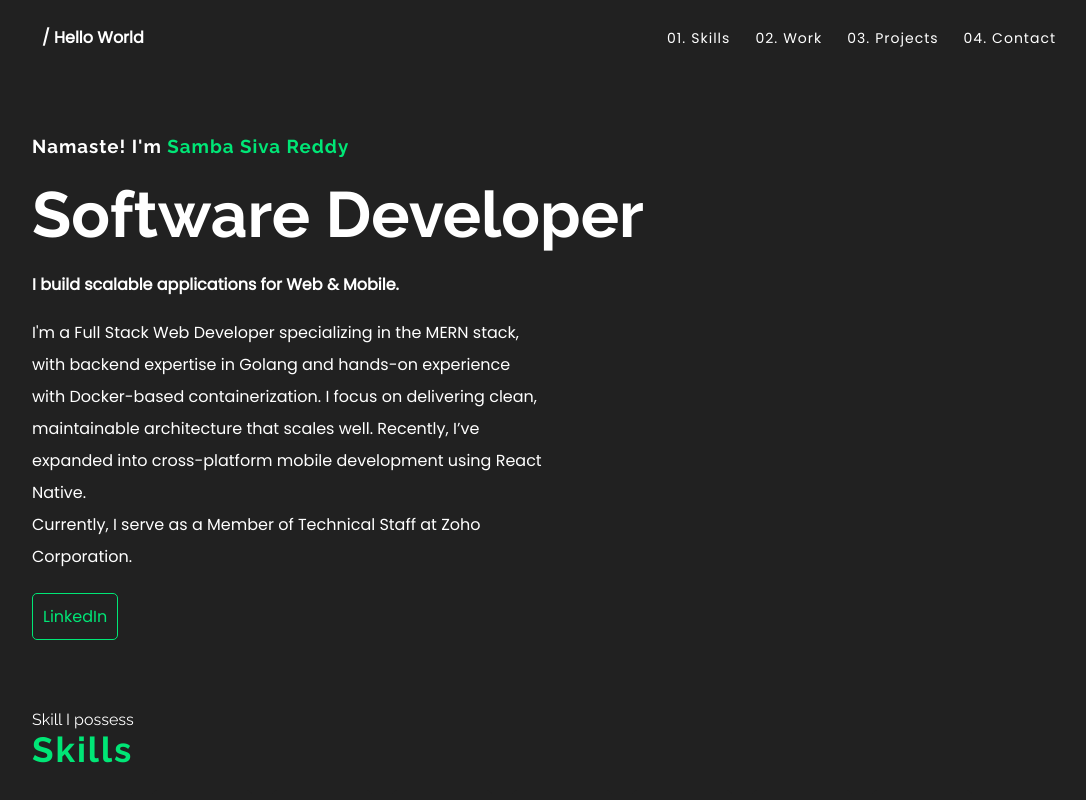
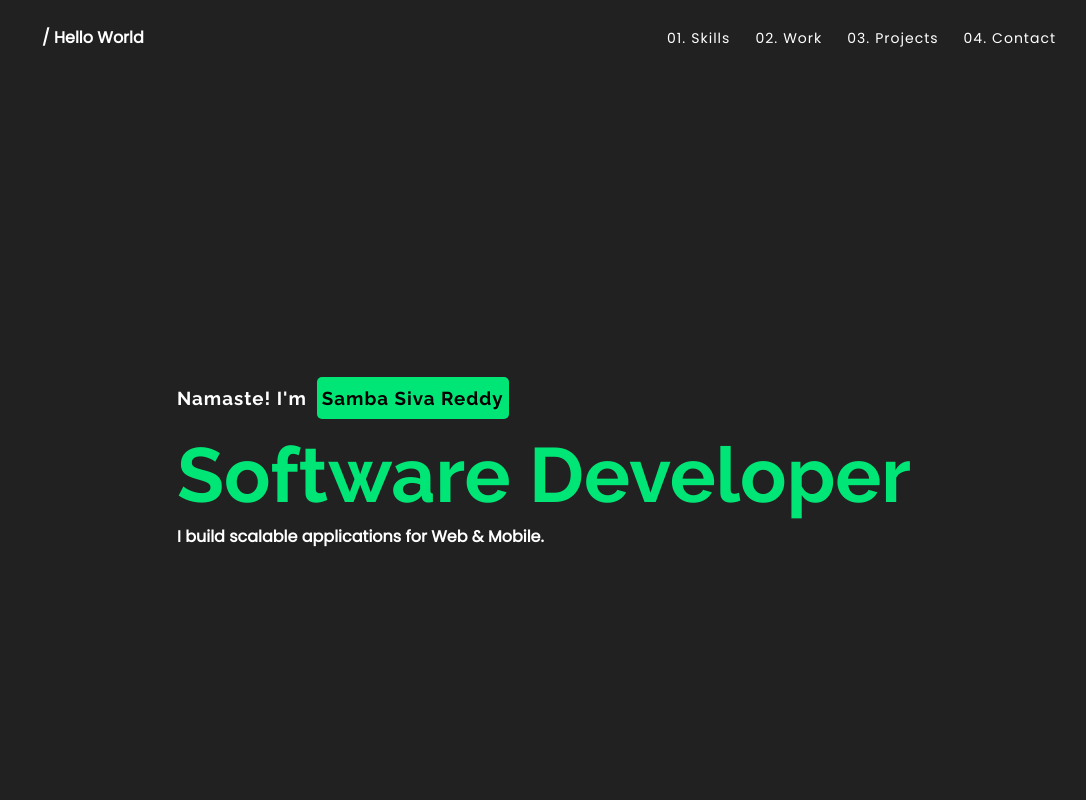
Before and after one commit to sambasivareddy-ch/sambasiva, a React (Create React App) app: page / in a window 1280 px wide. Shown: the top 800 px of the page, without its empty margins (96-1182 px from the left). Built offline with nearby package versions, Linux system fonts and the light colour scheme; grey boxes are pictures that could not be loaded.

Commit message:
Banner added

```diff
--- a/src/components/About.js
+++ b/src/components/About.js
@@ -6,33 +6,13 @@ import samba from "../assests/samba.jpg";
 const About = () => {
   return (
     <div className={styles["about-div__wrapper"]} id="about">
-      <img src={samba} alt="Samba" className={styles["my-img"]} />
+      {/* <img src={samba} alt="Samba" className={styles["my-img"]} /> */}
       <div className={styles["about-wrapper"]}>
-        <h2 className={styles["title"]}>About Me</h2>
-        <p className={styles["about-me"]}>
-          Hello There! I'm V N G Samba Siva Reddy Chinta. Currenly, I am working
-          as <span className={styles["highlight"]}>Member Technical Staff</span>{" "}
-          in Zoho Corporation, Chennai. And I also have Computer Science
-          undergraduate degree from GVPCE (2019 - 2023) with CGPA 9.05.
+        <p className={styles["welcome-msg"]}>
+          <h3 className={styles["wishes"]}>Namaste! I'm <p className={styles['my-name']}>Samba Siva Reddy</p></h3>
         </p>
-        <p className={styles["my-skills"]}>
-          Here are the skills and technologies I'm working on:
-        </p>
-        <ul className={styles["skills-list"]}>
-          <li>HTML, CSS</li>
-          <li>JavaScript (ES6)</li>
-          <li>React.js</li>
-          <li>Express.js</li>
-          <li>Node.js</li>
-          <li>Docker</li>
-          <li>Kubernetes</li>
-          <li>Python</li>
-          <li>Java</li>
-          <li>C, C++</li>
-          <li>MongoDB</li>
-          <li>postgreSQL</li>
-          <li>Go language</li>
-        </ul>
+        <h1 className={styles["my-role"]}> Software Developer</h1>
+        <p><b>I build scalable applications for Web & Mobile.</b></p>
       </div>
     </div>
   );
--- a/src/components/Intro.js
+++ b/src/components/Intro.js
@@ -8,19 +8,17 @@ import DataObjectIcon from '@mui/icons-material/DataObject';
 const Intro = () => {
   return (
     <div className={styles["intro-wrapper"]}>
-      <p className={styles["welcome-msg"]}>
+      {/* <p className={styles["welcome-msg"]}>
         <h3 className={styles["wishes"]}>Namaste! I'm <b className={styles['my-name']}>Samba Siva Reddy</b></h3>
       </p>
-      <h1 className={styles["my-role"]}> Software Developer</h1>
-      <p><b>I build scalable applications for Web & Mobile.</b></p>
+      <h1 className={styles["my-role"]}> Software Developer</h1> */}
+      {/* <p><b>I build scalable applications for Web & Mobile.</b></p> */}
       <p className={styles["intro-me"]}>
         <p className={styles["about-me"]}>
           I'm a Full Stack Web Developer specializing in the MERN stack, with backend expertise in Golang and hands-on experience with Docker-based containerization.
-I focus on delivering clean, maintainable architecture that scales well.
-
-Recently, I’ve expanded into cross-platform mobile development using React Native.<br/>
-
-Currently, I serve as a Member of Technical Staff at Zoho Corporation.
+          I focus on delivering clean, maintainable architecture that scales well.
+          Recently, I’ve expanded into cross-platform mobile development using React Native.<br />
+          Currently, I serve as a Member of Technical Staff at Zoho Corporation.
         </p>
       </p>
       <div className={styles['info-links']}>
--- a/src/index.css
+++ b/src/index.css
@@ -22,3 +22,8 @@
   color: #FFF;
   background-color: #212121;
 }
+
+::selection {
+  background: #00e676;
+  color: #000;
+}
--- a/src/pages/Main.js
+++ b/src/pages/Main.js
@@ -2,7 +2,7 @@ import styles from "../styles/app.module.css";
 
 import Navigation from "../components/Navigation";
 import Intro from "../components/Intro";
-// import About from "../components/About";
+import About from "../components/About";
 import Skills from "../components/Skills";
 import Projects from "../components/Projects";
 import Contact from "../components/Contact";
@@ -13,8 +13,8 @@ const Main = () => {
     <div className={styles["app"]}>
       <Navigation />
       {/* <hr/> */}
+      <About />
       <Intro />
-      {/* <About /> */}
       <Skills />
       <Experiences />
       <Projects />
--- a/src/styles/page.module.css
+++ b/src/styles/page.module.css
@@ -11,25 +11,36 @@
   letter-spacing: 1px;
   display: flex;
   align-items: center;
+  margin: 10px 0;
 }
 
 .wishes {
   /* text-decoration: underline wavy; */
   font-family: var(--font-family-raleway);
+  display: flex;
+  align-items: center;
+  gap: 10px;
+  flex-wrap: wrap;
 }
 
 .my-name {
-  color: #00e676;
+  color: #000;
   font-family: var(--font-family-raleway);
+  background-color: #00e676;
+  padding: 5px;
+  border-radius: 5px;
+  margin: 10px 0;
 }
 
-.my-role{
+.my-role {
   /* color: #311b92; */
-  font-size: 4em;
+  font-size: 6vw;
   display: flex;
   align-items: center;
   gap: 10px;
   font-family: var(--font-family-raleway);
+  margin: 10px 0 20px;
+  color: #00e676;
 }
 
 .my-role svg {
@@ -85,7 +96,7 @@
 }
 
 .intro-me {
-  width: 50%;
+  width: 70%;
   line-height: 32px;
   color: var(--text-color);
   font-size: 1em;
@@ -101,8 +112,13 @@
 
 .about-div__wrapper {
   width: 80%;
+  height: 75vh;
   display: flex;
   margin: 80px auto;
+  flex-direction: row-reverse;
+  justify-content: space-around;
+  align-items: center;
+  gap: 20px;
 }
 
 .experience-wrapper,
@@ -192,8 +208,9 @@
 }
 
 .my-img {
-  width: 320px;
+  width: 240px;
   height: auto;
+  /* border-radius: 50%; */
 }
 
 .about-wrapper {
@@ -480,7 +497,7 @@
   }
 }
 
-.my-name {
+/* .my-name {
   display: inline-block;
   overflow: hidden;
   vertical-align: text-bottom;
@@ -488,9 +505,9 @@
   border-right: 2px solid #00e676;
   animation: typing 2s steps(17, end), blink 0.75s step-end infinite;
   color: #00e676; /* or your desired color */
-  width: 0; /* important: initial width for animation */
-  animation-fill-mode: forwards;
-}
+  /* width: 0; important: initial width for animation */
+  /* animation-fill-mode: forwards; */
+/* }  */
 
 /* @media screen and (max-width: 599px) {
     .my-img {
@@ -506,7 +523,8 @@
 } */
 @media screen and (max-width: 500px) {
   .my-role {
-    font-size: 2.5em;
+    font-size: 9vw;
+    line-height: 1;
   }
 }
 
```
